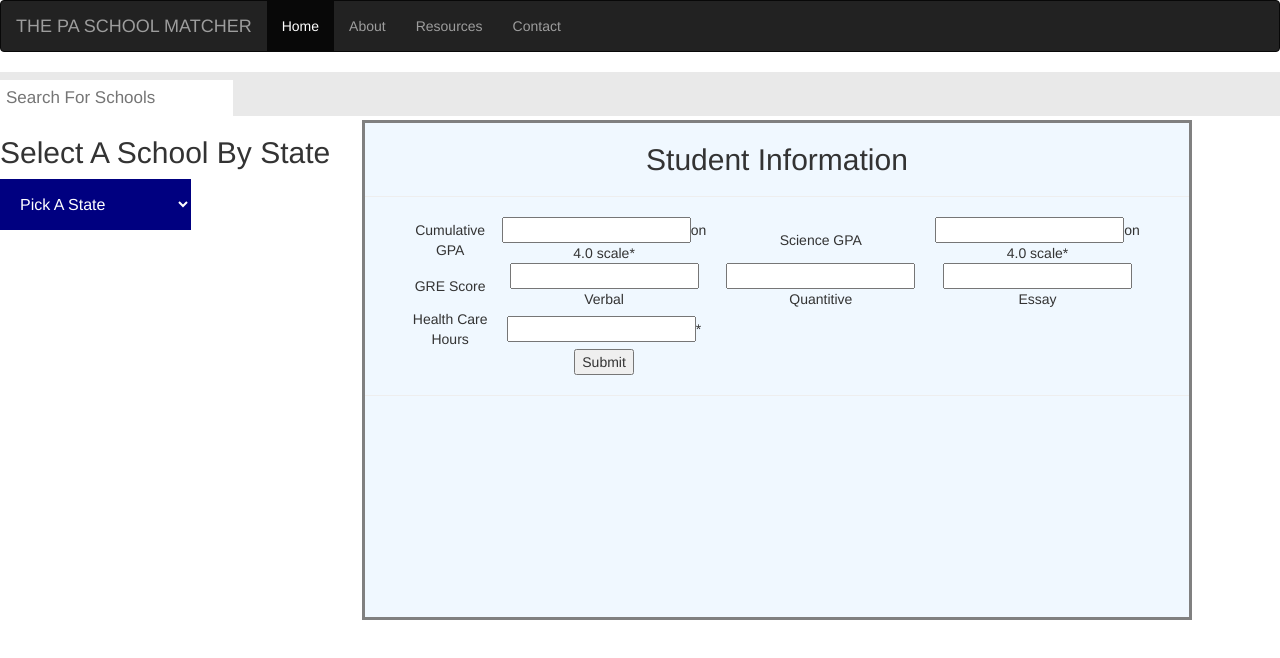
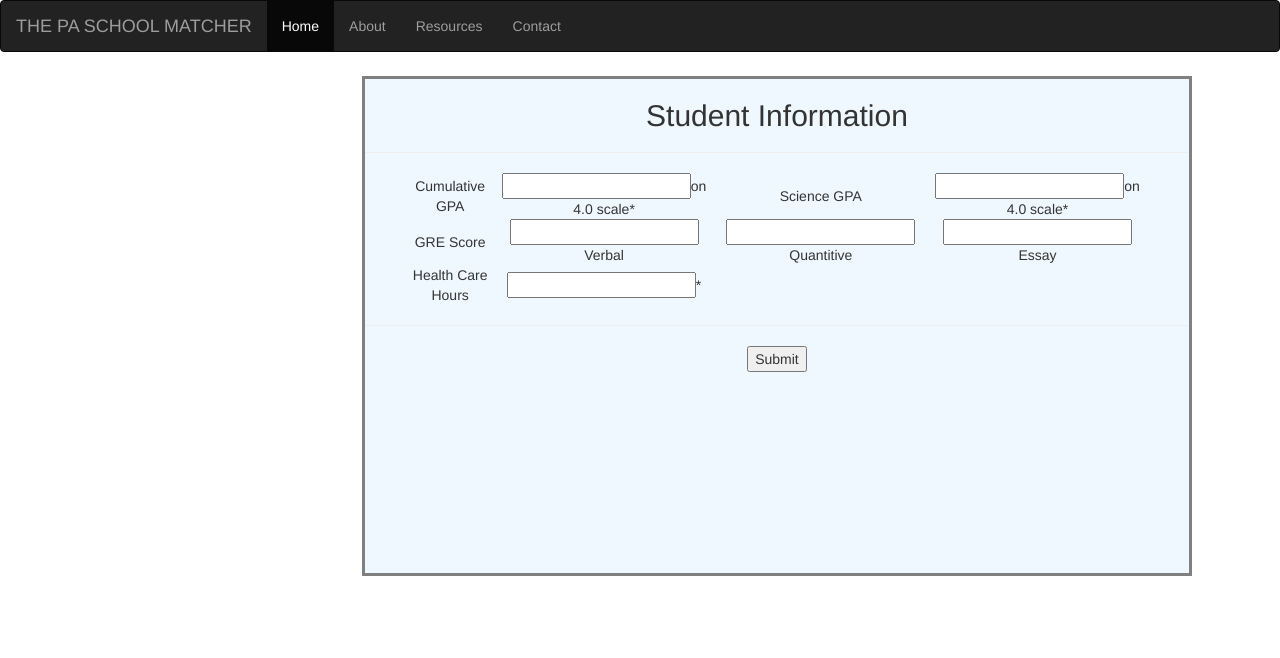
Before and after one commit to soft-eng-practicum/MatchMakers, an Angular app: page / in a window 1280 px wide. Shown: the top 658 px of the page. Built offline with nearby package versions, Linux system fonts and the light colour scheme.

Commit message:
add functions to handle changing screen

```diff
--- a/src/app/app.component.html
+++ b/src/app/app.component.html
@@ -37,12 +37,12 @@
         </div>
     </nav>
     <div class="topnav">
-      <input type="text" placeholder="Search For Schools">
+      <input *ngIf="!showStudentInfo" type="text" placeholder="Search For Schools">
     </div>
-    <div class="dropdown">
+    <div *ngIf="!showStudentInfo" class="dropdown">
       <article>
       <h2><span>Select A School By State</span></h2>
-      <select (change)="selectChangeHandler($event)"  class="dropbtn">
+      <select (change)="selectChangeHandler($event)" *ngIf="!showStudentInfo"  class="dropbtn">
         <option class="dropdown-content" value=null>Pick A State</option>
         <option class="dropdown-content" value="AL">Alabama</option>
         <option class="dropdown-content" value="AZ">Arizona</option>
@@ -93,20 +93,14 @@
         <option class="dropdown-content" value="WI">Wisconsin</option>
       </select>
       <table>
-        <tr>
-          <td>
-            <ul>
-              <li *ngFor="let item of schoolList; let i = index">
-                {{item.name}}
-              </li>
-            </ul>
-          </td>
-        </tr>
+          <tr (click)='storeSchool(i)' *ngFor="let item of schoolList; let i = index">
+               {{item.name}}
+          </tr>
       </table>
       </article>
 </div>
 
-<div class="rightHolder" ngShow="showStudenInfo">
+<div class="rightHolder" *ngIf="showStudentInfo">
       <div class="userInfo">
         <h2 style = "text-align: center">Student Information</h2>
         <hr/>
@@ -120,8 +114,8 @@
                 </tr>
                 <tr>
                 	<td>GRE Score</td>
-                    <td><input type = "number" name = "Verbal" value = "">Verbal</td>
-                    <td><input type = "number" name = "Quantative" value = "">Quantitive</td>
+                    <td><input #greVerbal type = "number" name = "Verbal" value = "">Verbal</td>
+                    <td><input #greQuant type = "number" name = "Quantative" value = "">Quantitive</td>
                     <td><input type = "Essay" name = "Essay" value = "">Essay</td>
                 </tr>
                 <tr>
@@ -131,11 +125,13 @@
 
                 <tr>
                 	<td></td>
-                    <td><button id = "submitButton">Submit</button></td>
+                    <td></td>
                 </tr>
             </table>
             <hr/>
                   </form>
+
+                  <button (click)="submitStudentInfo({greVerbal: greVerbal.value, greQuant: greQuant.value})" id = "submitButton" >Submit</button>
       </div>
       <div class="selectedSchools">
       </div>
--- a/src/app/app.component.ts
+++ b/src/app/app.component.ts
@@ -10,11 +10,11 @@ import { HttpClient } from '@angular/common/http';
 export class AppComponent
 {
   title = 'Schools';
-  showStudenInfo = true;
+  showStudentInfo = true;
+  showSchools = false;
   constructor (private httpService: HttpClient) { }
   private selectedState: string = '';
   private schoolList: Array<PASchools> = [];
-
 
   selectChangeHandler (event: any)
   {
@@ -25,9 +25,16 @@ export class AppComponent
    console.log(this.schoolList);
   }
 
-  submitStudentInfo(event: any)
+  submitStudentInfo(studentInfo: any)
   {
-    this.showStudenInfo = false;
+    this.showStudentInfo = false;
+    this.showSchools = true;
+    console.log("pressed: " + studentInfo.greVerbal + studentInfo.greQuant);
+  }
+
+  storeSchool(schoolID: number)
+  {
+    console.log(this.schoolList[schoolID].name + " " + this.schoolList[schoolID].minCumulativeGPA);
   }
 
 }
```
